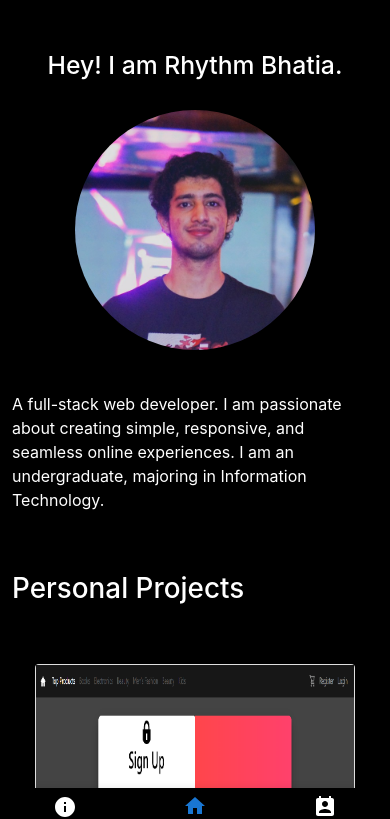
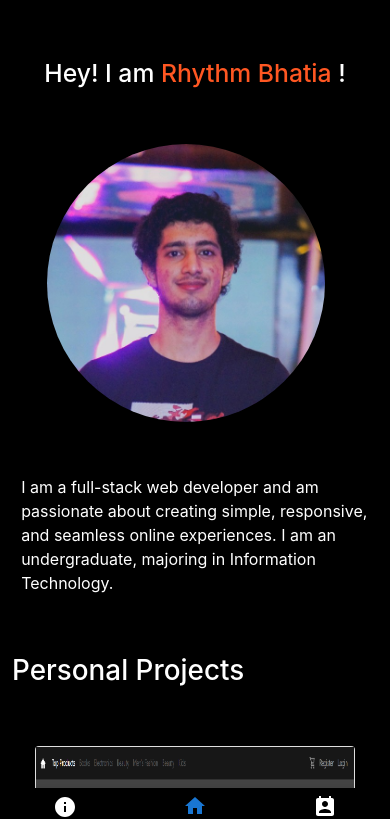
Before and after one commit to rhythm-28/portfolio, a React (Create React App) app: page / in a window 390 px wide. Shown: the top 819 px of the page. Built offline with nearby package versions, Linux system fonts and the light colour scheme.

Commit message:
experience done

```diff
--- a/src/components/home/carousel.js
+++ b/src/components/home/carousel.js
@@ -2,7 +2,7 @@ import react from "react";
 import "../../stylesheets/home.css";
 
 function Carousel(props) {
-  const { img1, img2, img3,id } = props;
+  const { img1, img2, img3, id } = props;
 
   return (
     <div>
@@ -11,46 +11,18 @@ function Carousel(props) {
         class="carousel slide"
         data-bs-ride="carousel"
       >
-        {/* <div class="carousel-indicators">
-          <button
-            type="button"
-            data-bs-target={`#carouselExampleCaptions-${id}`}
-            data-bs-slide-to="0"
-            class="active"
-            aria-current="true"
-            aria-label="Slide 1"
-          ></button>
-          <button
-            type="button"
-            data-bs-target={`#carouselExampleCaptions-${id}`}
-            data-bs-slide-to="1"
-            aria-label="Slide 2"
-          ></button>
-          <button
-            type="button"
-            data-bs-target={`#carouselExampleCaptions-${id}`}
-            data-bs-slide-to="2"
-            aria-label="Slide 3"
-          ></button>
-        </div> */}
         <div class="carousel-inner">
           <div class="carousel-item active">
             <img src={img1} className="d-block w-100 projectImages" alt="..." />
-            <div class="carousel-caption d-none d-md-block">
-              {/* <h5>First slide label</h5> */}
-            </div>
+            <div class="carousel-caption d-none d-md-block"></div>
           </div>
           <div class="carousel-item">
             <img src={img2} className="d-block w-100 projectImages" alt="..." />
-            <div class="carousel-caption d-none d-md-block">
-              {/* <h5>Second slide label</h5> */}
-            </div>
+            <div class="carousel-caption d-none d-md-block"></div>
           </div>
           <div class="carousel-item">
             <img src={img3} className="d-block w-100 projectImages" alt="..." />
-            <div class="carousel-caption d-none d-md-block">
-              {/* <h5>Third slide label</h5> */}
-            </div>
+            <div class="carousel-caption d-none d-md-block"></div>
           </div>
         </div>
         <button
--- a/src/components/home/experience.js
+++ b/src/components/home/experience.js
@@ -7,7 +7,7 @@ function Experience() {
       <div className="experience container">
         <h1 className="experienceHead">Work Experience</h1>
         <div>
-          <h4>Kylo Apps</h4>
+          <h4 className="company">Kylo Apps</h4>
           <div className="roleAndDuration">
             <h5 className="position">React Developer</h5>
             <h5 className="duration">Aug 2021 - Sep 2021</h5>
--- a/src/components/home/shortBio.js
+++ b/src/components/home/shortBio.js
@@ -3,18 +3,20 @@ import me from "../../images/me.jpg";
 
 function ShortBio() {
   return (
-    <div style={{color: 'white'}}>
-      <div className="container shortBio">
-        <div>
-          <h2 className="greeting">Hey! I am Rhythm Bhatia.</h2>
-          <img src={me} className="myImg" alt="My image" />
+    <div style={{ color: "white" }}>
+      <div className="container bioDiv">
+        <h2 className="greeting">Hey! I am <span>Rhythm Bhatia</span> !</h2>
+        <div className="bio">
+          <div className="briefIntro">
+            I am a full-stack web developer and am passionate about creating simple,
+            responsive, and seamless online experiences. I am an undergraduate,
+            majoring in Information Technology.
+          </div>
+          <div className="profileImageDiv">
+            <img src={me} alt="My image" />
+          </div>
         </div>
       </div>
-      <p className="container briefIntro">
-        A full-stack web developer. I am passionate about creating simple,
-        responsive, and seamless online experiences. I am an undergraduate,
-        majoring in Information Technology.
-      </p>
     </div>
   );
 }
--- a/src/components/home/skills.js
+++ b/src/components/home/skills.js
@@ -1,10 +1,25 @@
 import react from "react";
+import Avatar from '@mui/material/Avatar';
+import me from "../../images/me.jpg";
 import '../../stylesheets/home.css';
-
+// sx={{ width: 150, height: 150 }}
 function Skills(){
     return (
         <div>
-            <h1>This is Skills page.</h1>
+           <div className="container skills">
+               <h1>My Skillset</h1>
+               <div>
+                   <div>
+                    <Avatar src={me} style={{width:'150px',height:'150px'}}/>
+                   </div>
+                   <div>
+
+                   </div>
+                   <div>
+
+                   </div>
+               </div>
+           </div>
         </div>
     );
 }
--- a/src/stylesheets/home.css
+++ b/src/stylesheets/home.css
@@ -1,4 +1,17 @@
 /* SHORT BIO */
+
+.bio {
+  display: flex;
+  justify-content: space-between;
+}
+
+.bioDiv {
+  margin-top: 10vh;
+}
+
+.profileImageDiv {
+  padding-right: 5%;
+}
 
 .shortBio {
   display: flex;
@@ -9,11 +22,15 @@
 
 .greeting {
   text-align: center;
-  margin-bottom: 10%;
+  margin-bottom: 6%;
 }
 
-.myImg {
-  width: 80%;
+.greeting span {
+  color: #ff5722;
+}
+
+.profileImageDiv img {
+  width: 90%;
   max-width: 300px;
   height: auto;
   border-radius: 50%;
@@ -23,6 +40,9 @@
 .briefIntro {
   margin-top: 5vh;
   max-width: 500px;
+  padding-top: 3%;
+  padding-left: 2.5%;
+  font-size: 1.2rem;
 }
 
 /* PROJECTS */
@@ -45,12 +65,11 @@
 
 .project {
   padding: 0;
-  /* box-shadow: 1px 1px grey; */
   width: 20rem;
 }
 
 .projectTitle {
-  color: #FF5722;
+  color: #ff5722;
 }
 
 .projectBody {
@@ -103,12 +122,15 @@
   text-align: left;
   margin: 5% 0 3% 0;
 }
-
+.company {
+  color: #a5e9e1;
+}
 .roleAndDuration {
   display: flex;
   justify-content: space-between;
   width: 55%;
   margin-bottom: 1%;
+  color: #388186;
 }
 .position {
   font-size: 1.3rem;
@@ -122,7 +144,33 @@
   font-size: 1.2rem;
 }
 
+/* SKILLS */
+
+.skills {
+  color: white;
+  margin: 3% 0 0 7%;
+}
+
+/* .skill {
+  width: 400px;
+  height: 150px;
+} */
+
 @media screen and (max-width: 696px) {
+  /* SHORT BIO */
+  .bio {
+    flex-direction: column-reverse;
+    margin-top: 15%;
+  }
+  .bioDiv {
+    margin-top: 7vh;
+  }
+  .briefIntro {
+    font-size: 1rem;
+  }
+  .profileImageDiv img {
+    width: 80%;
+  }
   /* PROJECTS */
 
   .allProjects {
@@ -142,8 +190,7 @@
     margin: 1.2vmin 0.5vmin 0 0;
     padding: 0.2rem 0.4rem;
   }
-  .projectButtons a
-  {
+  .projectButtons a {
     width: 46%;
     padding: 0;
   }
@@ -167,4 +214,14 @@
   .experience li {
     font-size: 0.9rem;
   }
+
+  /* SKILLS */
+
+  .skills {
+    margin: 13% 0 0 0;
+  }
+  /* .skill {
+    width: 150px;
+    height: 150px;
+  } */
 }
```
